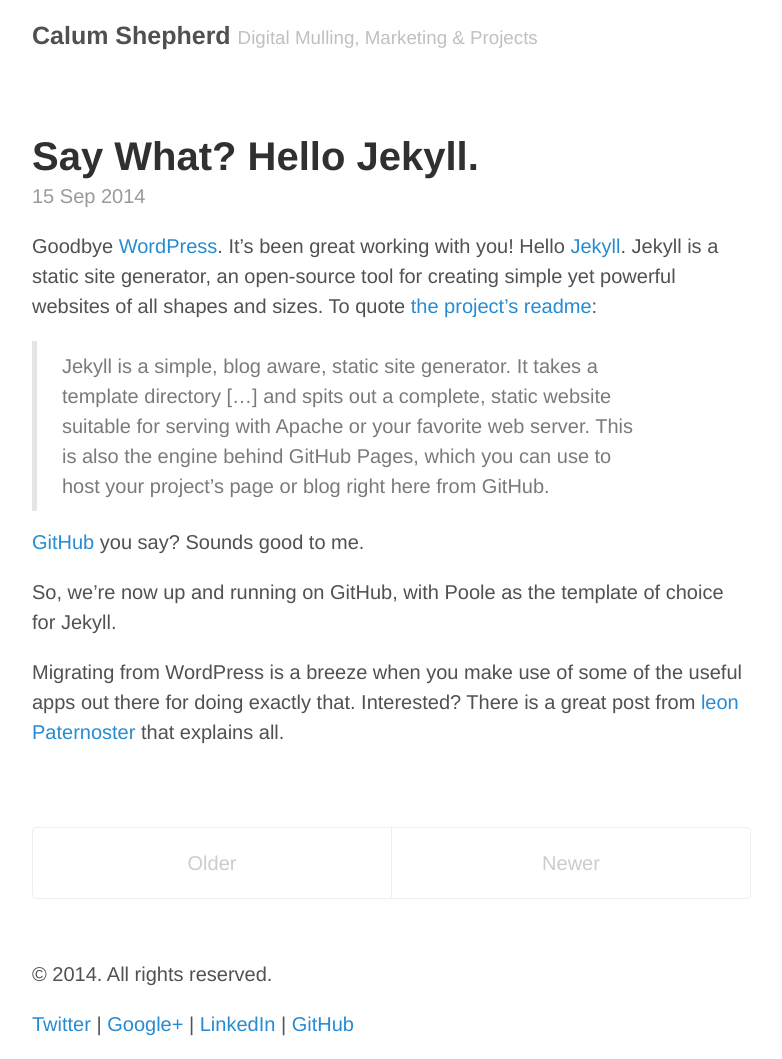
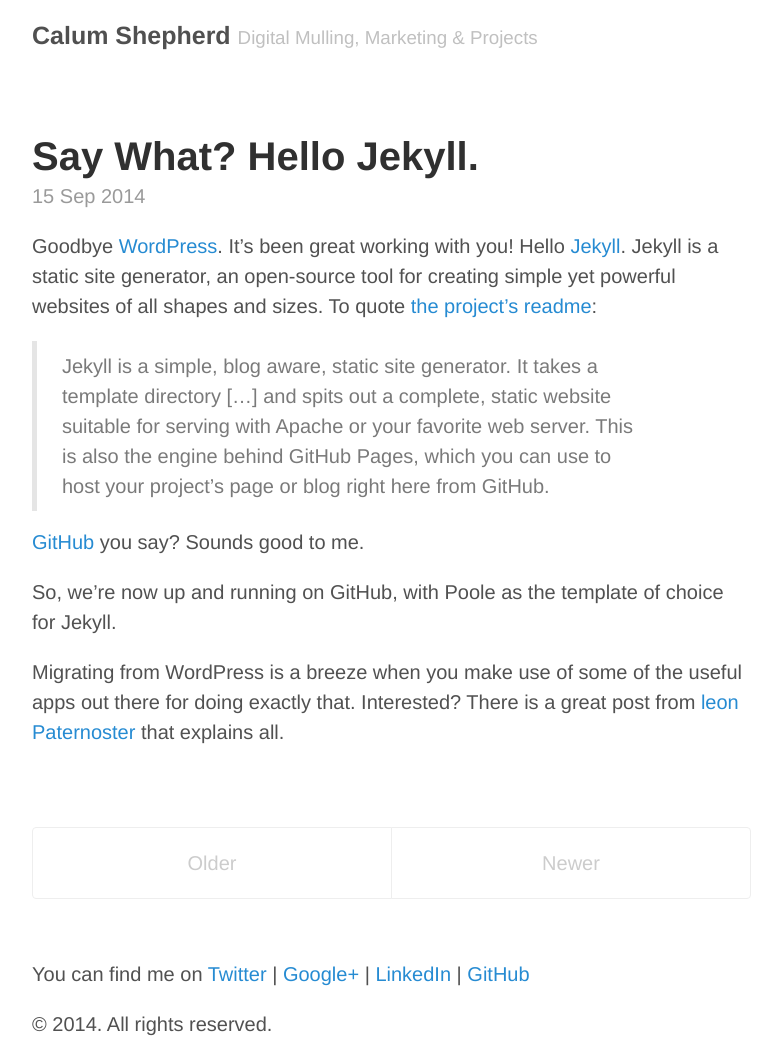
Before and after one commit to calcode/calcode.github.io, a Jekyll site: the page built from index.html, in a window 1280 px wide. Shown: the whole page, without its empty margins (248-1030 px from the left). Built offline with Jekyll 4.4.1, drawn with Linux system fonts in a browser that asks for light colours; Markdown is read by kramdown in place of the engine named in the settings; the list of posts is cut into pages by our own code.

Commit message:
footer updates

```diff
--- a/_layouts/default.html
+++ b/_layouts/default.html
@@ -17,13 +17,14 @@
 
       <div class="footer">
         <p>
-          &copy; {{ site.time | date: '%Y' }}. All rights reserved.
-        </p>
-        <p>
+        You can find me on
         <a href="https://twitter.com/calumshepherd">Twitter</a> |
         <a href="https://plus.google.com/+CalumShepherd1/">Google+</a> |
         <a href="uk.linkedin.com/in/calumshepherd">LinkedIn</a> |
         <a href="https://github.com/calcode">GitHub</a>
+        </p>
+        <p>
+          &copy; {{ site.time | date: '%Y' }}. All rights reserved.
         </p>
       </div>
     </div>
```
